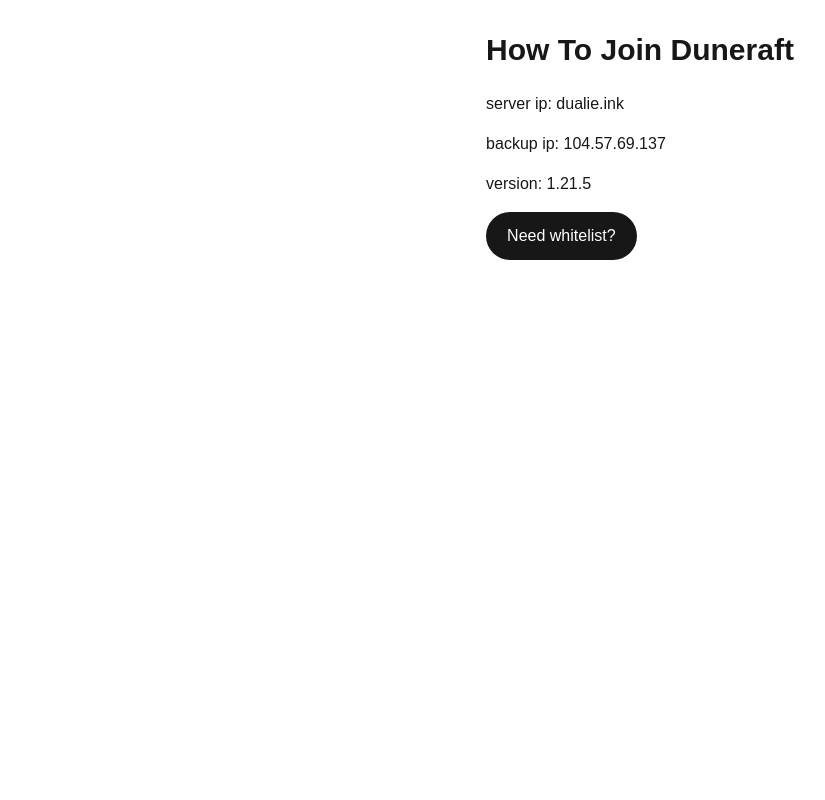
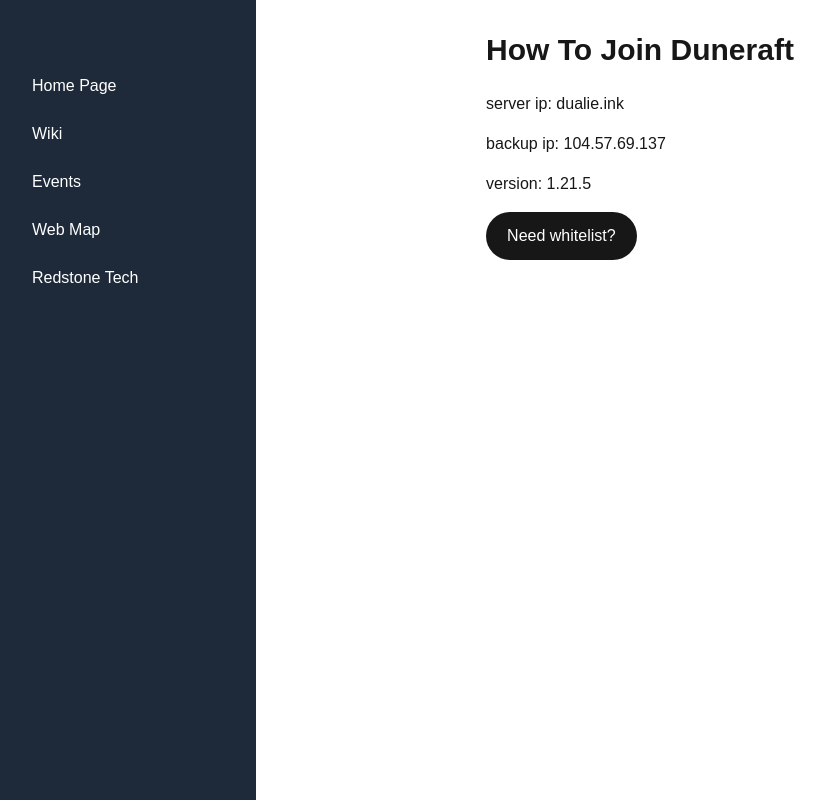
Before and after one commit to 3096/duneraft, a Next.js app: page /join in a window 1280 px wide. Shown: the whole page, without its empty margins (0-825 px from the left). Built offline with nearby package versions, Linux system fonts and the light colour scheme.

Commit message:
add a sidebar to join page and more details to redstone techs

```diff
--- a/app/join/page.tsx
+++ b/app/join/page.tsx
@@ -5,7 +5,10 @@ export default function Page() {
     const [showPopup1, setShowPopup1] = React.useState(false);
     const [showPopup2, setShowPopup2] = React.useState(false);
     const [showPopup3, setShowPopup3] = React.useState(false);
+    const [showSidebar, setShowSidebar] = React.useState(false);
     return (
+
+
         <div className="max-w-xl mx-auto p-8">
             <h1 className="text-3xl font-bold mb-6 text-center">How To Join Duneraft</h1>
             <p className="mb-4 text-white-700">
@@ -19,6 +22,81 @@ export default function Page() {
             <p className="mb-4 text-white-700">
             version: 1.21.5
             </p>
+            {/* Sidebar Toggle Button with Symbol */}
+            <button
+                className="fixed top-4 left-4 z-50 bg-gray-800 text-white px-3 py-2 rounded-lg shadow hover:bg-gray-700 sm:hidden flex items-center"
+                onClick={() => setShowSidebar((prev) => !prev)}
+                aria-label={showSidebar ? "Close Menu" : "Open Menu"}
+            >
+                <svg
+                    className="w-6 h-6 mr-2"
+                    aria-hidden="true"
+                    fill="currentColor"
+                    viewBox="0 0 20 20"
+                    xmlns="http://www.w3.org/2000/svg"
+                >
+                    <path
+                        clipRule="evenodd"
+                        fillRule="evenodd"
+                        d="M2 4.75A.75.75 0 012.75 4h14.5a.75.75 0 010 1.5H2.75A.75.75 0 012 4.75zm0 10.5a.75.75 0 01.75-.75h7.5a.75.75 0 010 1.5h-7.5a.75.75 0 01-.75-.75zM2 10a.75.75 0 01.75-.75h14.5a.75.75 0 010 1.5H2.75A.75.75 0 012 10z"
+                    ></path>
+                </svg>
+
+            </button>
+
+            {/* Sidebar */}
+            <aside
+                id="default-sidebar"
+                className={`fixed top-0 left-0 z-40 w-64 h-screen transition-transform ${
+                    showSidebar ? "translate-x-0" : "-translate-x-full"
+                } sm:translate-x-0 bg-gray-800 dark:bg-gray-800`}
+                aria-label="Sidebar"
+            >
+                <div className="h-full px-3 py-4 overflow-y-auto">
+                    <ul className="space-y-2 font-medium" style={{ marginTop: "50px" }}>
+                        <li>
+                            <a
+                            href="http://localhost:3000"
+                            className="flex items-center p-2 text-gray-900 rounded-lg dark:text-white hover:bg-gray-100 dark:hover:bg-gray-700 group"
+                            >
+                                <span className="ms-3 text-white"> Home Page </span>
+                            </a>
+                        </li>
+                        <li>
+                            <a
+                                href="/wiki"
+                                className="flex items-center p-2 text-gray-900 rounded-lg dark:text-white hover:bg-gray-100 dark:hover:bg-gray-700 group"
+                            >
+                                <span className="ms-3 text-white"> Wiki </span>
+                            </a>
+                        </li>
+                        <li>
+                            <a
+                                href="/events"
+                                className="flex items-center p-2 text-gray-900 rounded-lg dark:text-white hover:bg-gray-100 dark:hover:bg-gray-700 group"
+                            >
+                                <span className="ms-3 text-white"> Events </span>
+                            </a>
+                        </li>
+                        <li>
+                            <a
+                                href="/map"
+                                className="flex items-center p-2 text-gray-900 rounded-lg dark:text-white hover:bg-gray-100 dark:hover:bg-gray-700 group"
+                            >
+                                <span className="ms-3 text-white"> Web Map </span>
+                            </a>
+                        </li>
+                        <li>
+                            <a
+                                href="/redstone"
+                                className="flex items-center p-2 text-gray-900 rounded-lg dark:text-white hover:bg-gray-100 dark:hover:bg-gray-700 group"
+                            >
+                                <span className="ms-3 text-white"> Redstone Tech </span>
+                            </a>
+                        </li>
+                    </ul>
+                </div>
+            </aside>
 
             {/* Popup Trigger */}
             <button className="rounded-full border border-solid border-transparent transition-colors flex items-center justify-center
@@ -136,7 +214,10 @@ export default function Page() {
             </div>
         )}
 
-        {/* Add any additional content here if needed */}
+
+
+
+        {/* Main Content */}
         </div>
 )
 }
--- a/app/redstone/page.tsx
+++ b/app/redstone/page.tsx
@@ -88,6 +88,14 @@ function DropdownMenu() {
         id: "simpleConcreteGenerator",
         name: "简易混凝土生成器",
       },
+      {
+        id: "witherKiller",
+        name: "沙雕机",
+      },
+      {
+        id: "raidFarm",
+        name: "袭击塔",
+      },
     ],
   ];
   return (
@@ -166,10 +174,30 @@ export default function RedStonePage() {
         </div>
 
         <div id="sandMachine" className="scroll-mt-10 mb-6 w-[70%] ml-[2%] mr-auto">
-          <h2 className="text-2xl font-semibold mb-4">Sand Machine (刷沙机)</h2>
+          <h2 className="text-2xl font-semibold mb-4">End Portal Sand/Concrete Powder Duper (刷沙/混凝土粉末机)</h2>
           <p className="text-base text-white mb-8">
+            制作者：
+            <br />
+            云淼（MC ID：YunMiao）
+            <br />
+            <br />
+            简介：
+            <br />
             The Sand Machine automates the collection of sand, providing a steady supply for construction and crafting
             needs.
+            <br />
+            <br />
+            坐标：
+            <br />
+            地狱 x:  y:  z:
+            <br />
+            <br />
+            使用步骤：
+            <br /> 1.
+            <br /> 2.
+            <br />
+            <br />
+
           </p>
         </div>
 
@@ -182,7 +210,7 @@ export default function RedStonePage() {
         </div>
 
         <div id="stoneBombMachine" className="scroll-mt-10 mb-6 w-[70%] ml-[2%] mr-auto">
-          <h2 className="text-2xl font-semibold mb-4">Stone Bomb Machine (炸石机)</h2>
+          <h2 className="text-2xl font-semibold mb-4">Cobblestone Farm (刷石机)</h2>
           <p className="text-base text-white mb-8">
             The Stone Bomb Machine is perfect for mining large quantities of stone quickly and efficiently.
           </p>
@@ -196,9 +224,28 @@ export default function RedStonePage() {
         </div>
 
         <div id="efficientFurnaceGroup" className="scroll-mt-10 mb-6 w-[70%] ml-[2%] mr-auto">
-          <h2 className="text-2xl font-semibold mb-4">Efficient Furnace Group (高效熔炉组)</h2>
+          <h2 className="text-2xl font-semibold mb-4">67 Furnace Array (67速熔炉组)</h2>
           <p className="text-base text-white mb-8">
+            制作者：
+            <br />
+            云淼（MC ID：YunMiao）
+            <br />
+            <br />
+            简介：
+            <br />
             The Efficient Furnace Group maximizes smelting speed and fuel efficiency, ideal for large-scale operations.
+            <br />
+            <br />
+            坐标：
+            <br />
+            x:  y:  z: （San Tuducisco主城内）
+            <br />
+            <br />
+            使用步骤：
+            <br /> 1.
+            <br /> 2.
+            <br />
+            <br />
           </p>
         </div>
 
@@ -226,7 +273,27 @@ export default function RedStonePage() {
         <div id="squidTower" className="scroll-mt-10 mb-6 w-[70%] ml-[2%] mr-auto">
           <h2 className="text-2xl font-semibold mb-4">Squid Tower (墨鱼塔)</h2>
           <p className="text-base text-white mb-8">
+            制作者：
+            <br />
+            云淼（MC ID：YunMiao）
+            <br />
+            <br />
+            简介：
+            <br />
             The Squid Tower is optimized for collecting ink sacs from squids, essential for dye production.
+            <br />
+            <br />
+            坐标：
+            <br />
+            地狱 x:  y:  z:
+            <br />
+            <br />
+            使用步骤：
+            <br /> 1.
+            <br /> 2.
+            <br />
+            <br />
+
           </p>
         </div>
 
@@ -270,13 +337,33 @@ export default function RedStonePage() {
         <div id="piglinXPTradingTower" className="scroll-mt-10 mb-6 w-[70%] ml-[2%] mr-auto">
           <h2 className="text-2xl font-semibold mb-4">Piglin XP/Trading Tower (猪人经验/猪灵交易塔)</h2>
           <p className="text-base text-white mb-8">
+             制作者：
+            <br />
+            云淼（MC ID：YunMiao）
+            <br />
+            <br />
+            简介：
+            <br />
             The Piglin XP/Trading Tower is a highly efficient structure designed to maximize experience gain and trading
             opportunities with Piglins.
+            <br />
+            <br />
+            坐标：
+            <br />
+            地狱 x:  y:  z:
+            <br />
+            <br />
+            使用步骤：
+            <br /> 1.
+            <br /> 2.
+            <br />
+            <br />
+
           </p>
         </div>
 
         <div id="simpleConcreteGenerator" className="scroll-mt-10 mb-6 w-[70%] ml-[2%] mr-auto">
-          <h2 className="text-2xl font-semibold mb-4">简易混凝土生成器</h2>
+          <h2 className="text-2xl font-semibold mb-4">简易混凝土固化器</h2>
           <p className="text-base text-white mb-8">
             制作者：
             <br />
@@ -285,7 +372,7 @@ export default function RedStonePage() {
             <br />
             简介：
             <br />
-            适合新手使用的简易混凝土生成器。由于设备仅支持手动操作，暂无法实现自动化，因此更适合在需要少量混凝土的时候使用～
+            适合新手使用的简易混凝土固化器。由于设备仅支持手动操作，暂无法实现自动化，因此更适合在需要少量混凝土的时候使用～
             <br />
             <br />
             坐标：
@@ -295,6 +382,62 @@ export default function RedStonePage() {
             <br />
             使用步骤： <br /> 1. 确保左手拿着混凝土粉末，右手拿着稿子。 <br />
             2. 站到指定位置，对准水块，右键放混凝土粉末，左键挖。 <br />
+            <br />
+          </p>
+        </div>
+
+        <div id="witherKiller" className="scroll-mt-10 mb-6 w-[70%] ml-[2%] mr-auto">
+          <h2 className="text-2xl font-semibold mb-4"> 沙雕机</h2>
+          <p className="text-base text-white mb-8">
+             制作者：
+            <br />
+            Boring（MC ID：AX3344）
+            <br />
+            <br />
+            简介：
+            <br />
+
+            <br />
+            <br />
+            坐标：
+            <br />
+            末地 x:  y:  z:
+            <br />
+            <br />
+            使用步骤：
+            <br /> 1.
+            <br /> 2.
+            <br />
+            <br />
+
+          </p>
+        </div>
+
+        <div id="raidFarm" className="scroll-mt-10 mb-6 w-[70%] ml-[2%] mr-auto">
+          <h2 className="text-2xl font-semibold mb-4">Raid Farm (袭击塔)</h2>
+          <p className="text-base text-white mb-8">
+            制作者：
+            <br />
+            云淼（MC ID：YunMiao）
+            <br />
+            <br />
+            简介：
+            <br />
+            这是一座高效的袭击塔，专门用于刷取村民袭击事件。通过自动化的设计，可以轻松获取大量的经验和战利品。
+            <br />
+            产物：
+            <br />
+            绿宝石、不死图腾、红石粉、萤石粉、火药、木棍、玻璃瓶、蜘蛛眼、糖
+            <br />
+            坐标：
+            <br />
+            x:  y:  z:
+            <br />
+            <br />
+            使用步骤：
+            <br /> 1.
+            <br /> 2.
+            <br />
             <br />
           </p>
         </div>
```
